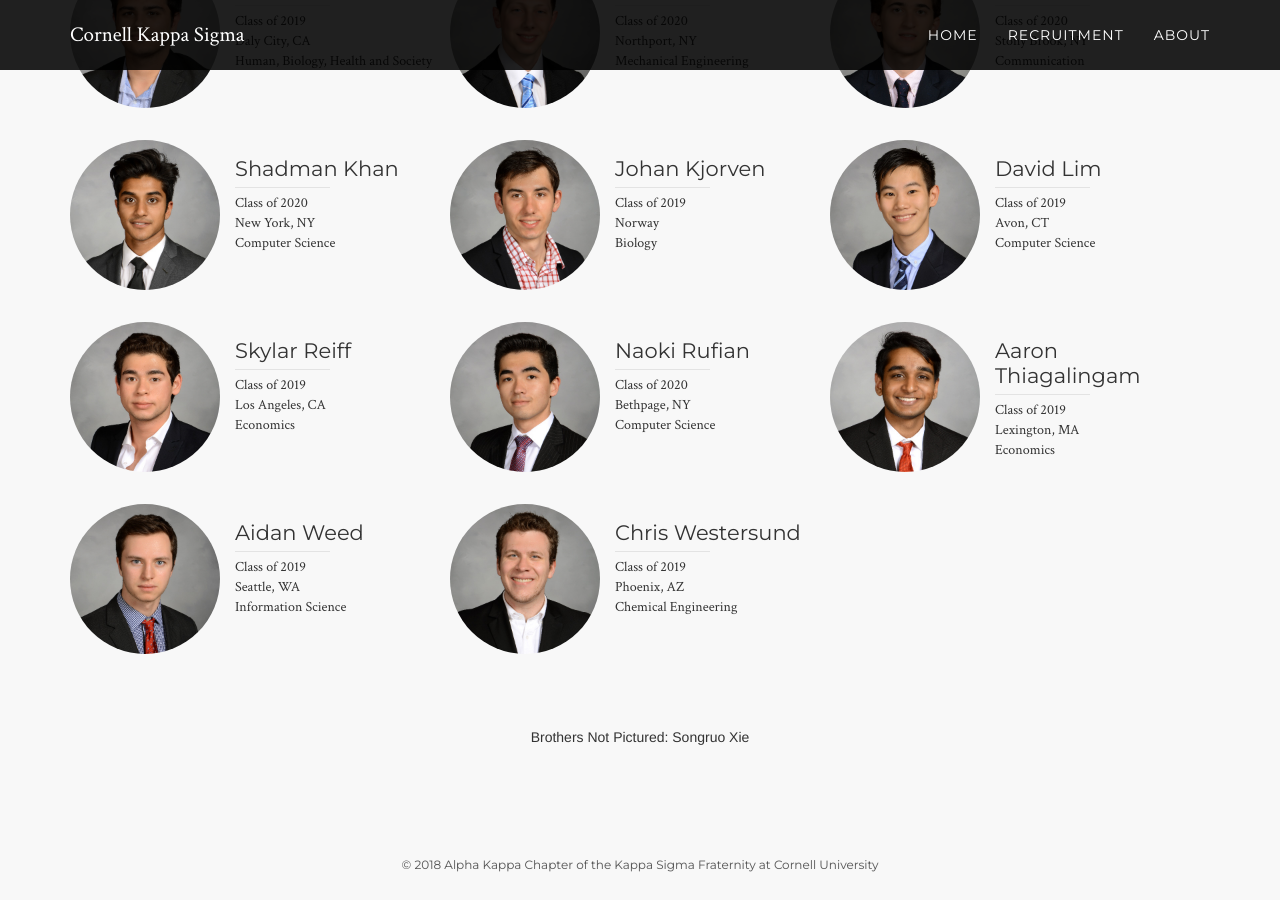
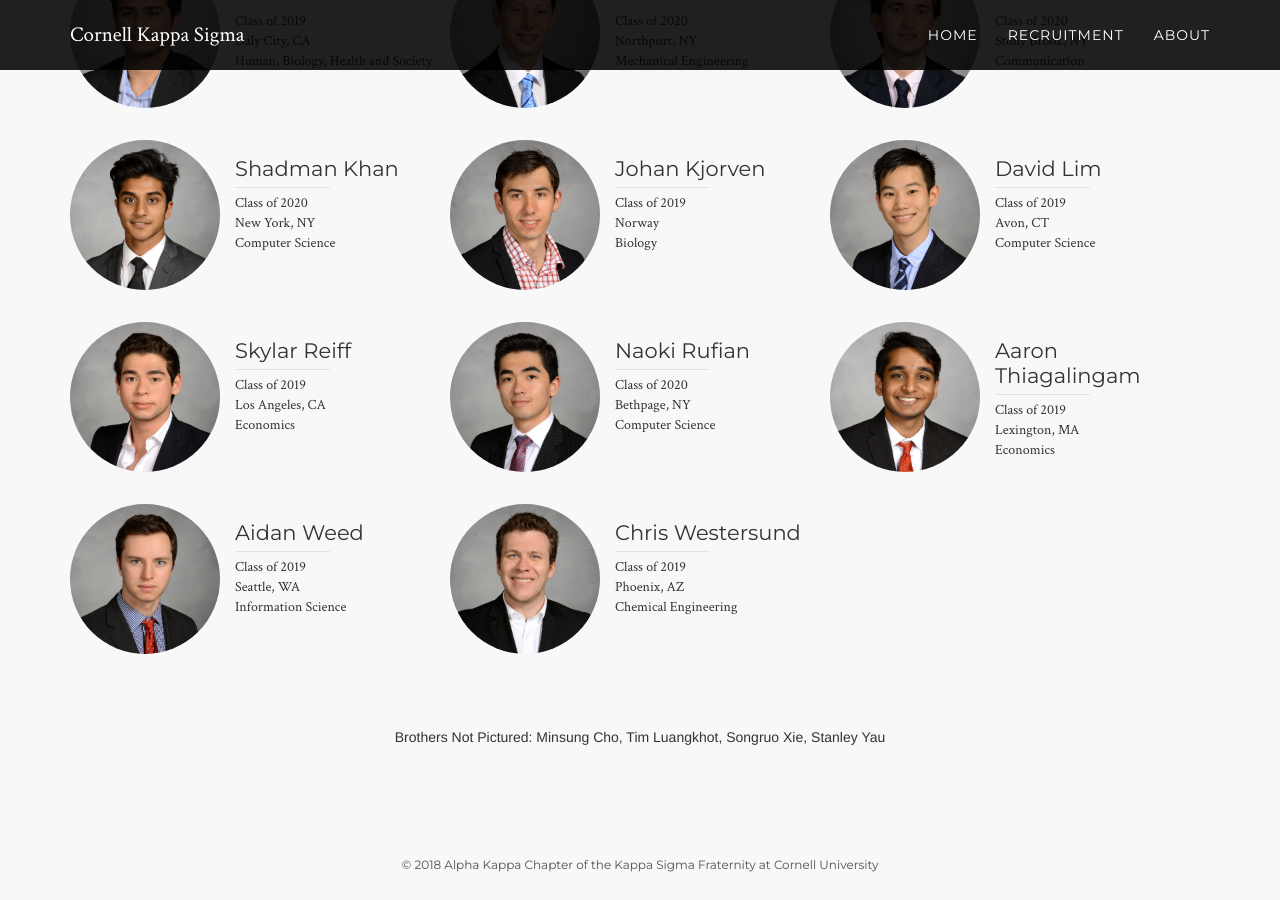
Before and after one commit to pjochillin/cornellkappasigma, a Jekyll site: the page built from index.html, in a window 1280 px wide and 900 px high, scrolled down 3898 px. Built offline with Jekyll 4.4.1, drawn with Linux system fonts in a browser that asks for light colours; nearby versions of some CDN libraries.

Commit message:
Update index.html

```diff
--- a/index.html
+++ b/index.html
@@ -779,7 +779,7 @@ layout: default
 
 
             <br>
-            <p>Brothers Not Pictured: Songruo Xie
+            <p>Brothers Not Pictured: Minsung Cho, Tim Luangkhot, Songruo Xie, Stanley Yau
 
         </div>
     </section>
```
